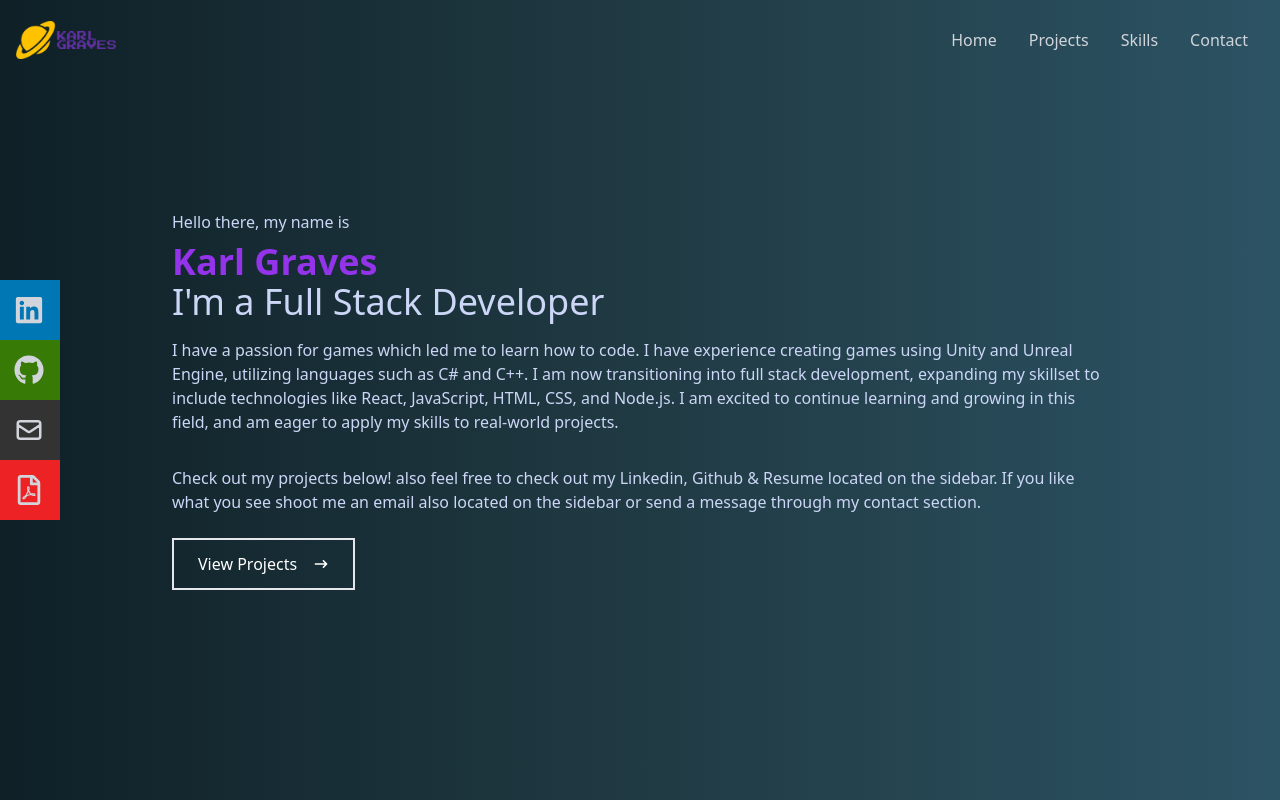
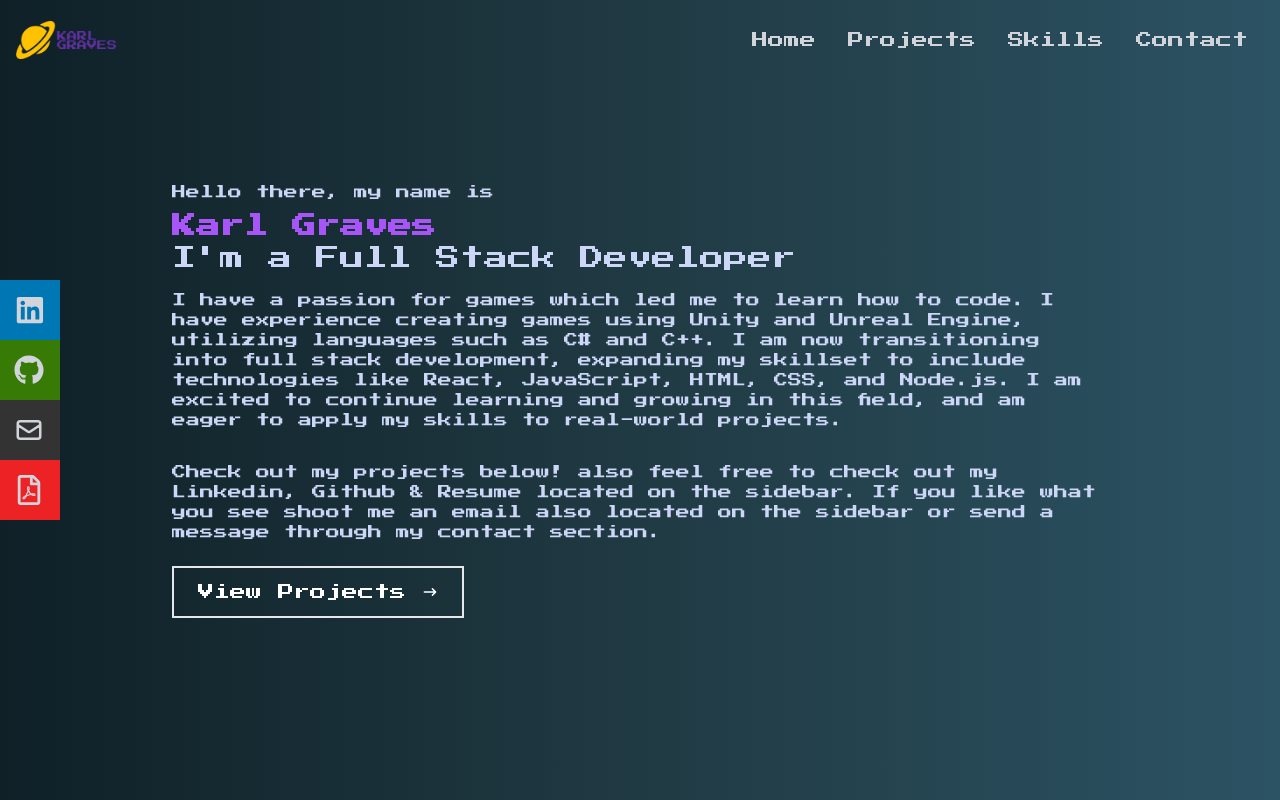
Before and after one commit to Rarkin/Portfolio, a React (Create React App) app: page / in a window 1280 px wide. Shown: the top 800 px of the page. Built offline with nearby package versions, Linux system fonts and the light colour scheme.

Commit message:
added custom font

```diff
--- a/src/components/Hero.jsx
+++ b/src/components/Hero.jsx
@@ -8,11 +8,11 @@ const Hero = () => {
 
         {/* container */}
         <div className='max-w-[1000px] mx-auto px-8 flex flex-col justify-center h-full'>
-            <p className='text-[#ccd6f6] py-2'>Hello there, my name is</p>
-            <h1 className='sm:text-4xl text-7xl font-bold text-purple-600'>Karl Graves</h1>
-            <h2 className='sm:text-4xl text-7xl text-[#ccd6f6]'>I'm a Full Stack Developer</h2>
-            <p className='text-[#ccd6f6] py-4 max-w-700'>I have a passion for games which led me to learn how to code. I have experience creating games using Unity and Unreal Engine, utilizing languages such as C# and C++. I am now transitioning into full stack development, expanding my skillset to include technologies like React, JavaScript, HTML, CSS, and Node.js. I am excited to continue learning and growing in this field, and am eager to apply my skills to real-world projects.</p>
-            <p className='text-[#ccd6f6] py-4 max-w-700'>Check out my projects below! also feel free to check out my Linkedin, Github & Resume located on the sidebar. If you like what you see shoot me an email also located on the sidebar or send a message through my contact section.</p>
+            <p className='text-[#ccd6f6] text-sm py-2'>Hello there, my name is</p>
+            <h1 className='sm:text-2xl text-4xl font-bold text-purple-500'>Karl Graves</h1>
+            <h2 className='sm:text-2xl text-4xl text-[#ccd6f6]'>I'm a Full Stack Developer</h2>
+            <p className='text-[#ccd6f6] text-sm py-4 max-w-700'>I have a passion for games which led me to learn how to code. I have experience creating games using Unity and Unreal Engine, utilizing languages such as C# and C++. I am now transitioning into full stack development, expanding my skillset to include technologies like React, JavaScript, HTML, CSS, and Node.js. I am excited to continue learning and growing in this field, and am eager to apply my skills to real-world projects.</p>
+            <p className='text-[#ccd6f6] text-sm py-4 max-w-700'>Check out my projects below! also feel free to check out my Linkedin, Github & Resume located on the sidebar. If you like what you see shoot me an email also located on the sidebar or send a message through my contact section.</p>
             <div>
               <Link to="projects" smooth={true} duration={500}>
                 <button className='text-white group border-2 px-6 py-3 my-2 flex items-center hover:bg-purple-600 hover:border-purple-600'>
--- a/src/components/NavBar.jsx
+++ b/src/components/NavBar.jsx
@@ -71,25 +71,26 @@ const handleClick = () => setNav(!nav)
             <div className="hidden sm:flex flex fixed  flex-col top-[35%] left-0">
                 <ul>
                     <li className="w-[160px] h-[60px] flex justify-between items-center ml-[-100px] hover:ml-[-10px] duration-300 bg-[#0077b5]">
-                        <a className="flex justify-between items-center w-full text-gray-300"
+                        <a className="flex justify-between items-center w-full text-xs text-gray-300"
                         href="https://www.linkedin.com/in/karl-graves-45940b1b8/" target="_blank">
-                            LinkedIn <FaLinkedin size={30}/>
+                            Linked
+                            In <FaLinkedin size={30}/>
                         </a>
                     </li>
                     <li className="w-[160px] h-[60px] flex justify-between items-center ml-[-100px] hover:ml-[-10px] duration-300 bg-[#377b06]">
-                        <a className="flex justify-between items-center w-full text-gray-300"
+                        <a className="flex justify-between items-center w-full text-sm text-gray-300"
                         href="https://github.com/Rarkin" target="_blank">
                             Github <FaGithub size={30}/>
                         </a>
                     </li>
                     <li className="w-[160px] h-[60px] flex justify-between items-center ml-[-100px] hover:ml-[-10px] duration-300 bg-[#333]">
-                        <a className="flex justify-between items-center w-full text-gray-300"
+                        <a className="flex justify-between items-center w-full text-sm text-gray-300"
                         href="mailto:karlgraves28@gmail.com" target="_blank">
                             Email <HiOutlineMail size={30}/>
                         </a>
                     </li>
                     <li className="w-[160px] h-[60px] flex justify-between items-center ml-[-100px] hover:ml-[-10px] duration-300 bg-[#ED2224]">
-                        <a className="flex justify-between items-center w-full text-gray-300"
+                        <a className="flex justify-between items-center w-full text-sm text-gray-300"
                         href="/" target="_blank">
                             CV <FaRegFilePdf size={30}/>
                         </a>
--- a/src/index.css
+++ b/src/index.css
@@ -2,11 +2,14 @@
 @tailwind components;
 @tailwind utilities;
 
-@import url('https://fonts.googleapis.com/css2?family=Press+Start+2P&display=swap');
+@font-face {
+  font-family: PressStart2P;
+  src: url(./assests/PressStart2P-Regular.ttf);
+}
 
 @layer base {
   body {
-    @apply font-[Press_Start_2P];
+    @apply font-[PressStart2P];
   }
   li {
     @apply px-4;
```
Also changed, not shown: src/assests/PressStart2P-Regular.ttf (added).
